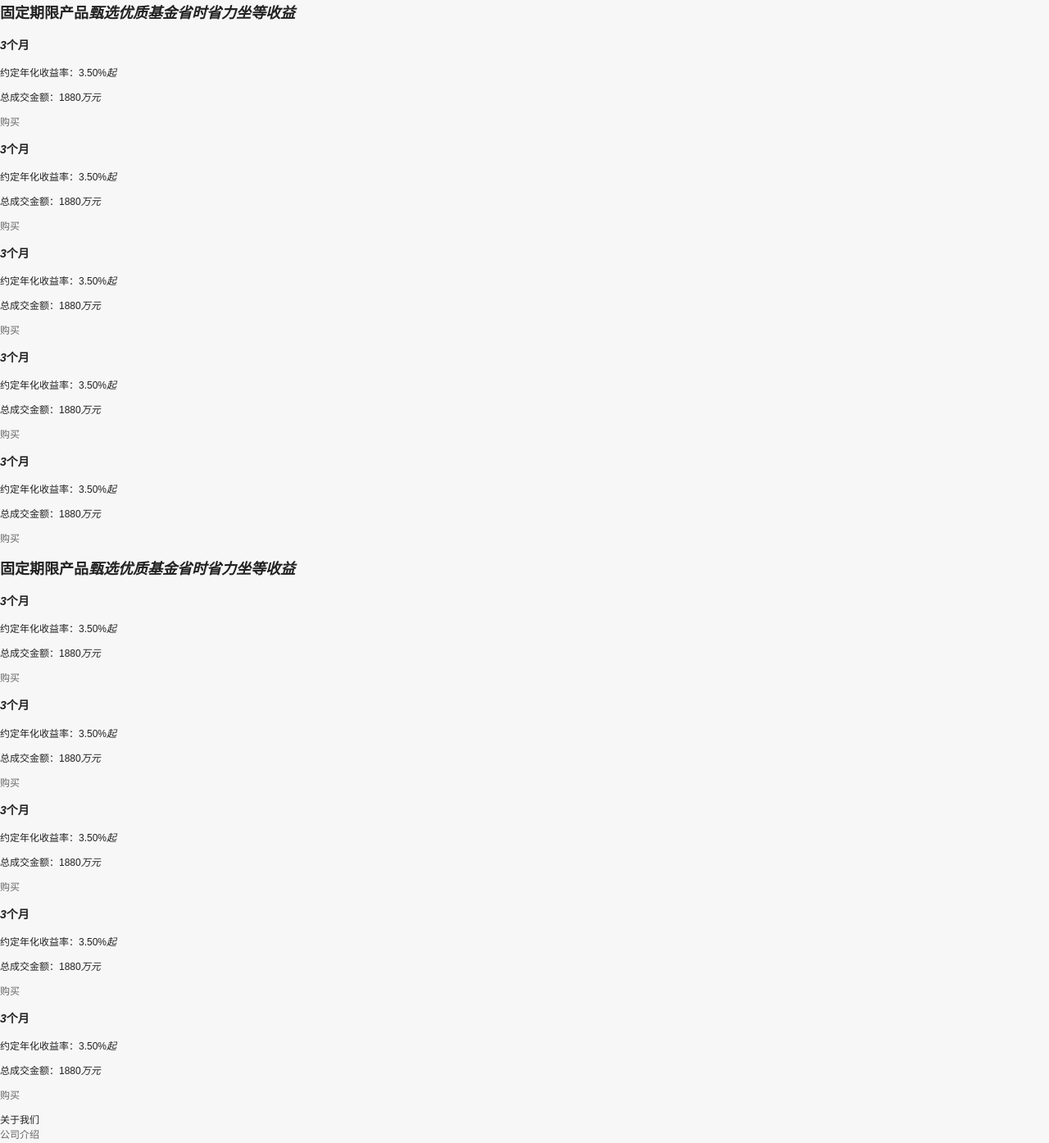
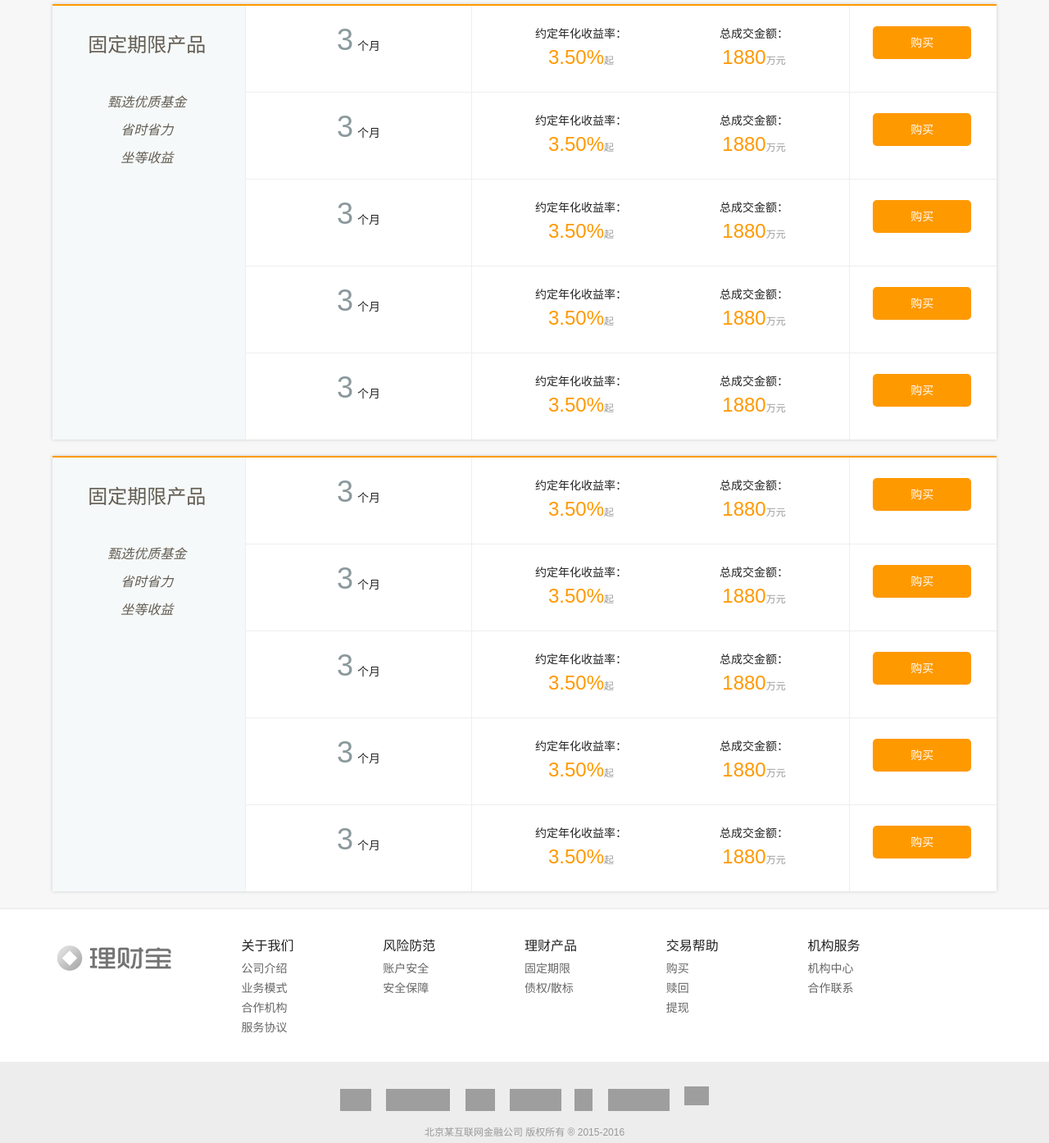
Before and after one commit to xiaofanghaha/ResponsiveWeb, a plain HTML site: page index.html in a window 1280 px wide. Shown: the part 307-1701 px from the top of the page at 82% size. Drawn offline with Linux system fonts and the light colour scheme; grey boxes are pictures that could not be loaded.

Commit message:
PC css complete

```diff
--- a/css/main.css
+++ b/css/main.css
@@ -75,7 +75,7 @@ li {
 }
 
 .clearfix:before, .clearfix:after {
-    constent: " ";
+    content: " ";
     display: table;
 }
 
@@ -246,7 +246,7 @@ header .main ul li a.active {
     margin-left: 1.5rem;
 }
 
-.feature .item h3{
+.feature .item h3 {
     display: inline-block;
     width: 40%;
     margin: 0;
@@ -257,7 +257,7 @@ header .main ul li a.active {
     color: #ff9900;
 }
 
-.feature .item p{
+.feature .item p {
     display: inline-block;
     width: 55%;
     margin: 0;
@@ -265,6 +265,288 @@ header .main ul li a.active {
     color: #999;
 }
 
+/* 最新公告 */
+
+.notice {
+    width: 90%;
+    margin: 2rem auto;
+    font-size: 1.4rem;
+    line-height: 3rem;
+    background-color: #fff;
+    box-shadow: 0 0 4px #ccc;
+}
+
+.notice a {
+    float: left;
+    display: inline-block;
+    width: 70%;
+    margin-left: 2rem;
+    text-decoration: none;
+}
+
+.notice a:first-child {
+    overflow: hidden;
+    text-overflow: ellipsis;
+    white-space: nowrap;
+}
+
+.notice a:first-child:before {
+    content: '最新公告: \00a0\00a0';
+    color: #aaa;
+}
+
+.notice a span {
+    color: #999;
+    font-size: 1.2rem;
+    margin-right: 1rem;
+}
+
+.notice a.more {
+    float: right;
+    width: auto;
+    margin-right: 2rem;
+    color: #ff9900;
+}
+
+/* 产品列表 */
+.product {
+    width: 90%;
+    margin: 2rem auto;
+    font-size: 1.4rem;
+    background-color: #f5f9fa;
+    border-top: 2px solid #ff9900;
+    box-shadow: 0 0 4px #ccc;
+}
+
+.product h2 {
+    float: left;
+    width: 20%;
+    margin-top: 3rem;
+    text-align: center;
+    font-size: 2.4rem;
+    font-weight: normal;
+    color: #635c51;
+}
+
+.product h2 em {
+    display: block;
+    margin-top: 1rem;
+    font-size: 1.6rem;
+}
+
+.product h2 em:first-child {
+    margin-top: 4rem;
+}
+
+.product .product-content {
+    float: right;
+    width: 79.5%;
+    border-left: 1px solid #eee;
+    background-color: #fff;
+}
+
+.product .product-content .item {
+    width: 100%;
+}
+
+.product .product-content .item + .item {
+    border-top: 1px solid #eee;
+}
+
+.product .product-content .item h3 {
+    float: left;
+    width: 30%;
+    margin: 1.5rem 0;
+    font-size: 1.4rem;
+    font-weight: normal;
+    text-align: center;
+}
+
+.product .product-content .item h3 em {
+    margin-right: 0.5rem;
+    font-size: 3.6rem;
+    font-style: normal;;
+    color: #8b999d;
+}
+
+/*.product .product-content .item h3 i {
+    display: block;
+    font-size: 1.2rem;
+    font-style: normal;
+    color: #999;
+}*/
+
+.product .product-content .item .info {
+    float: left;
+    width: 48%;
+    padding: 1rem;
+    border-left: 1px solid #eee;
+    border-right: 1px solid #eee;
+    font-size: 14px;
+}
+
+.product .product-content .item .info p {
+    float: left;
+    display: inline-block;
+    text-align: center;
+    width: 56%;
+}
+
+.product .product-content .item .info p:last-child {
+    width: 40%;
+}
+
+.product .product-content .item .info p span {
+    display: block;
+    font-size: 2.4rem;
+    color: #ff9900;
+}
+
+.product .product-content .item .info p span i {
+    font-size: 1.2rem;
+    font-style: normal;
+    color: #999;
+}
+
+.product .product-content .item .buy {
+    float: left;
+    width: calc(22% - 4.4rem);
+    padding: 1rem;
+}
+
+.product .product-content .item .buy a {
+    display: block;
+    width: 90%;
+    margin: 1.5rem auto;
+    max-width: 12rem;
+    line-height: 4rem;
+    text-align: center;
+    text-decoration: none;
+    color: #fff;
+    background-color: #ff9900;
+    border-radius: 5px;
+}
+
+.product .product-content .item .buy a:hover,
+.product .product-content .item .buy a:active {
+    background-color: #ffc468;
+}
+
+.product .product-content .item .buy a.disabled {
+    background-color: #ccc !important;
+    cursor: not-allowed;
+}
+
+/* 底部导航 */
+
+.footer {
+    padding: 3rem 0;
+    background-color: #fff;
+    border-top: 2px solid #eee;
+}
+
+.footer-content {
+    width: 90%;
+    margin: 0 auto;
+}
+
+.footer-content .brand {
+    float: left;
+    display: block;
+    -webkit-filter: grayscale(100%);
+    filter: grayscale(100%);
+    width: 20%;
+    height: 35px;
+    background: url('../img/logo@1x.png') no-repeat left;
+    background-size: 150px 35px;
+}
+
+.footer-content ul {
+    float: left;
+    width: 15%;
+}
+
+.footer-content ul li {
+    font-size: 1.4rem;
+    line-height: 2.4rem;
+}
+
+.footer-content ul li.title {
+    font-size: 1.6rem;
+    line-height: 3rem;
+}
+
+/* 底部 */
+
 footer {
     width: 100%;
+    padding: 3rem 0 5rem;
+    background-color: #ededed;
 }
+
+footer ul {
+    text-align: center;
+}
+
+footer ul li {
+    display: inline-block;
+}
+
+footer ul li .icon {
+    display: inline-block;
+    text-indent: -999rem;
+    margin-right: 1.5rem;
+    background: url(https://i.alipayobjects.com/e/201307/jebmKcbrh.png) no-repeat;
+    background-size: 466px 447px;
+    overflow: hidden;
+}
+
+footer ul li .icon-zfywxk {
+    width: 38px;
+    height: 27px;
+    background-position: -369px -45px;
+}
+
+footer ul li .icon-pcirk {
+    width: 78px;
+    height: 27px;
+    background-position: -110px -96px;
+}
+
+footer ul li .icon-visayz {
+    width: 36px;
+    height: 27px;
+    background-position: -426px -90px;
+}
+
+footer ul li .icon-vsjmfw {
+    width: 63px;
+    height: 27px;
+    margin-right: 13px;
+    background-position: -401px -186px;
+}
+
+footer ul li .icon-wlgs {
+    width: 22px;
+    height: 27px;
+    background-position: -48px -48px;
+}
+
+footer ul li .icon-rzcx {
+    width: 75px;
+    height: 27px;
+    background-position: 0 -320px;
+}
+
+footer ul li .icon-gs {
+    width: 30px;
+    height: 30px;
+    margin-right: 0;
+    background: url(https://os.alipayobjects.com/rmsportal/lybcjqloSPjMAFg.png) no-repeat;
+    background-size: 30px;
+}
+
+footer p {
+    text-align: center;
+    color: #999;
+}
--- a/index.html
+++ b/index.html
@@ -77,106 +77,126 @@
         </div>
     </section>
 
-    <section class="notice">
+    <section class="notice clearfix">
         <a href="#"><span>2015-12-31</span>
             元旦期间业务受理及值班公告元旦期间业务受理及值班公告元旦期间业务受理及值班公告元旦期间业务受理及值班公告元旦期间业务受理及值班公告元旦期间业务受理及值班公告元旦期间业务受理及值班公告元旦期间业务受理及值班公告元旦期间业务受理及值班公告</a>
-        <a href="#">更多公告</a>
+        <a href="#" class="more">更多公告</a>
     </section>
 
-    <section class="product">
+    <section class="product clearfix">
         <h2>固定期限产品<em>甄选优质基金</em><em>省时省力</em><em>坐等收益</em></h2>
         <div class="product-content">
-            <div class="item">
+            <div class="item clearfix">
                 <h3><em>3</em>个月</h3>
                 <div class="info">
                     <p>约定年化收益率：<span>3.50%<i>起</i></span></p>
                     <p>总成交金额：<span>1880<i>万元</i></span></p>
                 </div>
-                <a href="#" class="buy">购买</a>
+                <div class="buy">
+                    <a href="#">购买</a>
+                </div>
             </div>
-            <div class="item">
+            <div class="item clearfix">
                 <h3><em>3</em>个月</h3>
                 <div class="info">
                     <p>约定年化收益率：<span>3.50%<i>起</i></span></p>
                     <p>总成交金额：<span>1880<i>万元</i></span></p>
                 </div>
-                <a href="#" class="buy">购买</a>
+                <div class="buy">
+                    <a href="#">购买</a>
+                </div>
             </div>
-            <div class="item">
+            <div class="item clearfix">
                 <h3><em>3</em>个月</h3>
                 <div class="info">
                     <p>约定年化收益率：<span>3.50%<i>起</i></span></p>
                     <p>总成交金额：<span>1880<i>万元</i></span></p>
                 </div>
-                <a href="#" class="buy">购买</a>
+                <div class="buy">
+                    <a href="#">购买</a>
+                </div>
             </div>
-            <div class="item">
+            <div class="item clearfix">
                 <h3><em>3</em>个月</h3>
                 <div class="info">
                     <p>约定年化收益率：<span>3.50%<i>起</i></span></p>
                     <p>总成交金额：<span>1880<i>万元</i></span></p>
                 </div>
-                <a href="#" class="buy">购买</a>
+                <div class="buy">
+                    <a href="#">购买</a>
+                </div>
             </div>
-            <div class="item">
+            <div class="item clearfix">
                 <h3><em>3</em>个月</h3>
                 <div class="info">
                     <p>约定年化收益率：<span>3.50%<i>起</i></span></p>
                     <p>总成交金额：<span>1880<i>万元</i></span></p>
                 </div>
-                <a href="#" class="buy">购买</a>
+                <div class="buy">
+                    <a href="#">购买</a>
+                </div>
             </div>
         </div>
     </section>
 
-    <section class="product">
+    <section class="product clearfix">
         <h2>固定期限产品<em>甄选优质基金</em><em>省时省力</em><em>坐等收益</em></h2>
         <div class="product-content">
-            <div class="item">
+            <div class="item clearfix">
                 <h3><em>3</em>个月</h3>
                 <div class="info">
                     <p>约定年化收益率：<span>3.50%<i>起</i></span></p>
                     <p>总成交金额：<span>1880<i>万元</i></span></p>
                 </div>
-                <a href="#" class="buy">购买</a>
+                <div class="buy">
+                    <a href="#">购买</a>
+                </div>
             </div>
-            <div class="item">
+            <div class="item clearfix">
                 <h3><em>3</em>个月</h3>
                 <div class="info">
                     <p>约定年化收益率：<span>3.50%<i>起</i></span></p>
                     <p>总成交金额：<span>1880<i>万元</i></span></p>
                 </div>
-                <a href="#" class="buy">购买</a>
+                <div class="buy">
+                    <a href="#">购买</a>
+                </div>
             </div>
-            <div class="item">
+            <div class="item clearfix">
                 <h3><em>3</em>个月</h3>
                 <div class="info">
                     <p>约定年化收益率：<span>3.50%<i>起</i></span></p>
                     <p>总成交金额：<span>1880<i>万元</i></span></p>
                 </div>
-                <a href="#" class="buy">购买</a>
+                <div class="buy">
+                    <a href="#">购买</a>
+                </div>
             </div>
-            <div class="item">
+            <div class="item clearfix">
                 <h3><em>3</em>个月</h3>
                 <div class="info">
                     <p>约定年化收益率：<span>3.50%<i>起</i></span></p>
                     <p>总成交金额：<span>1880<i>万元</i></span></p>
                 </div>
-                <a href="#" class="buy">购买</a>
+                <div class="buy">
+                    <a href="#">购买</a>
+                </div>
             </div>
-            <div class="item">
+            <div class="item clearfix">
                 <h3><em>3</em>个月</h3>
                 <div class="info">
                     <p>约定年化收益率：<span>3.50%<i>起</i></span></p>
                     <p>总成交金额：<span>1880<i>万元</i></span></p>
                 </div>
-                <a href="#" class="buy">购买</a>
+                <div class="buy">
+                    <a href="#">购买</a>
+                </div>
             </div>
         </div>
     </section>
 
-    <section class="footer">
-        <div class="footer">
+    <nav class="footer">
+        <div class="footer-content clearfix">
             <p class="brand"></p>
             <ul>
                 <li class="title">关于我们</li>
@@ -191,7 +211,7 @@
                 <li><a href="#">安全保障</a></li>
             </ul>
             <ul>
-                <li class="title">理财产品</a></li>
+                <li class="title">理财产品</li>
                 <li><a href="#">固定期限</a></li>
                 <li><a href="#">债权/散标</a></li>
             </ul>
@@ -207,21 +227,20 @@
                 <li><a href="#">合作联系</a></li>
             </ul>
         </div>
-    </section>
-
+    </nav>
 </div>
 
 <footer>
     <ul>
-        <li><span class="icon icon-zfyw">支付业务许可证</span></li>
-        <li><span class="icon icon-pci">PCI认证</span></li>
-        <li><span class="icon icon-visa">Visa 验证</span></li>
-        <li><span class="icon icon-versign">VerSign加密服务</span></li>
+        <li><span class="icon icon-zfywxk">支付业务许可证</span></li>
+        <li><span class="icon icon-pcirk">PCI认证</span></li>
+        <li><span class="icon icon-visayz">Visa 验证</span></li>
+        <li><span class="icon icon-vsjmfw">VerSign加密服务</span></li>
         <li><span class="icon icon-wlgs">网络工商</span></li>
-        <li><span class="icon icon-dzsw">电子商务协会认证诚信网</span></li>
-        <li><span class="icon icon-bjgs">北京工商</span></li>
-        <p>北京某互联网金融公司 版权所有 ® 2015-2016</p>
+        <li><span class="icon icon-rzcx">电子商务协会认证诚信网</span></li>
+        <li><span class="icon icon-gs">北京工商</span></li>
     </ul>
+    <p>北京某互联网金融公司 版权所有 ® 2015-2016</p>
 </footer>
 </body>
 </html>
```
